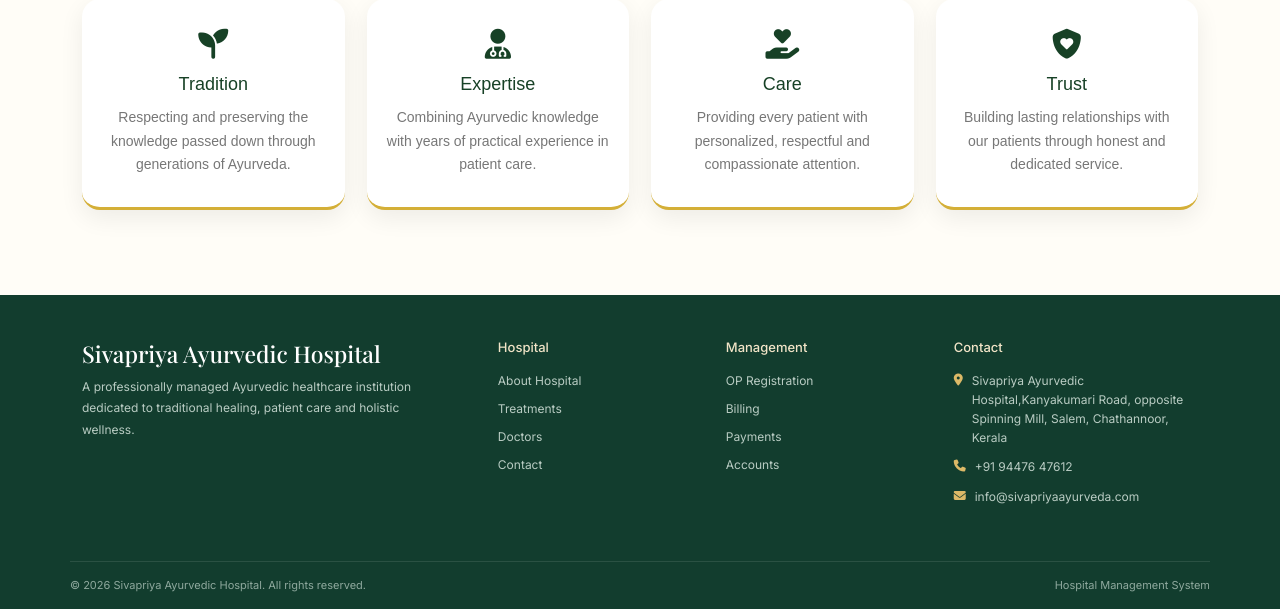
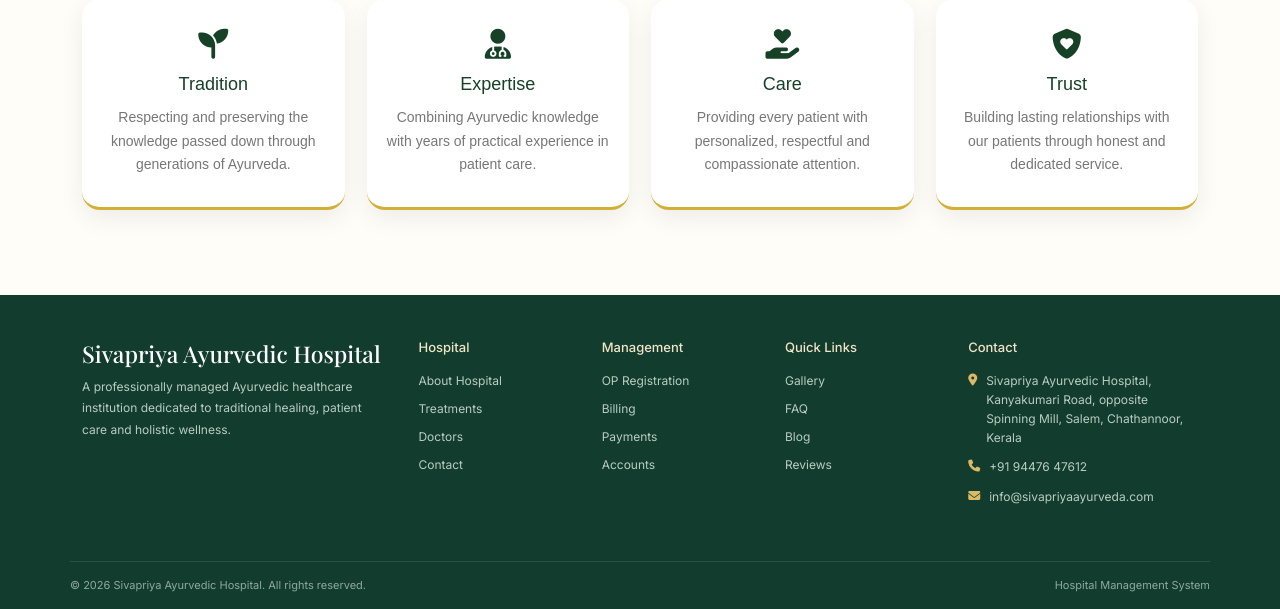
Before and after one commit to ARNATHAN-SOFTECH/Sivapriya-Ayurvedic-Hospital, a Django app: page /about/ in a window 1280 px wide. Shown: the part 2220-2829 px from the top of the page. Run offline with Django 5.2, Linux system fonts and the light colour scheme.

Commit message:
Added Quick links

```diff
--- a/myapp/templates/base.html
+++ b/myapp/templates/base.html
@@ -641,8 +641,8 @@
 
         .footer-grid {
             display: grid;
-            grid-template-columns: 2fr 1fr 1fr 1.3fr;
-            gap: 40px;
+            grid-template-columns: 2fr 1fr 1fr 1fr 1.5fr;
+            gap: 30px;
         }
 
         .footer-brand h3 {
@@ -1067,6 +1067,28 @@
 
                 </div>
 
+                <div class="footer-column">
+
+                    <h4>Quick Links</h4>
+
+                    <a href="#">
+                        Gallery
+                    </a>
+
+                    <a href="#">
+                        FAQ
+                    </a>
+
+                    <a href="#">
+                        Blog
+                    </a>
+
+                    <a href="#">
+                        Reviews
+                    </a>
+
+                </div>
+
 
                 <div class="footer-column">
 
@@ -1077,7 +1099,7 @@
                         <i class="fa-solid fa-location-dot"></i>
 
                         <span>
-                            Sivapriya Ayurvedic Hospital,Kanyakumari Road, opposite Spinning Mill, Salem, Chathannoor, Kerala
+                            Sivapriya Ayurvedic Hospital, Kanyakumari Road,  opposite Spinning Mill, Salem, Chathannoor, Kerala
                         </span>
 
                     </div>
```
